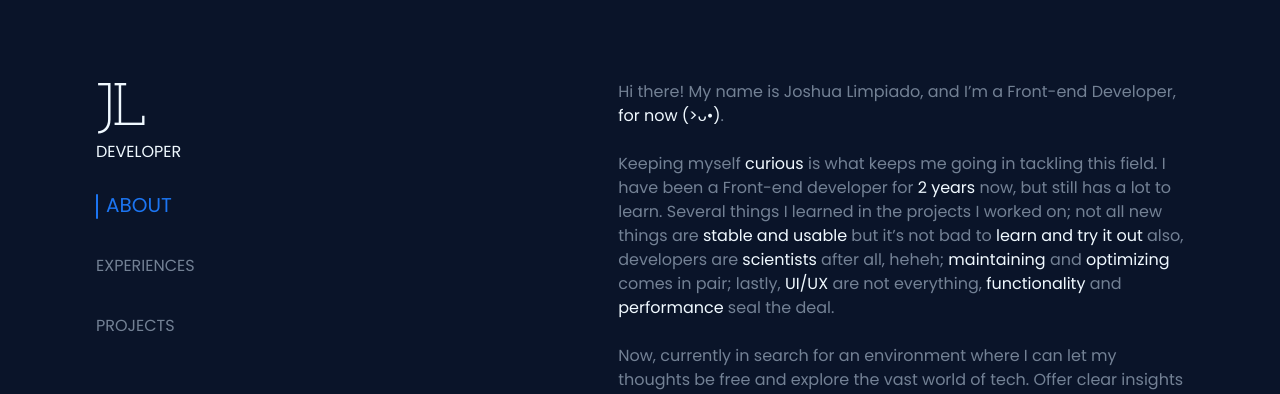
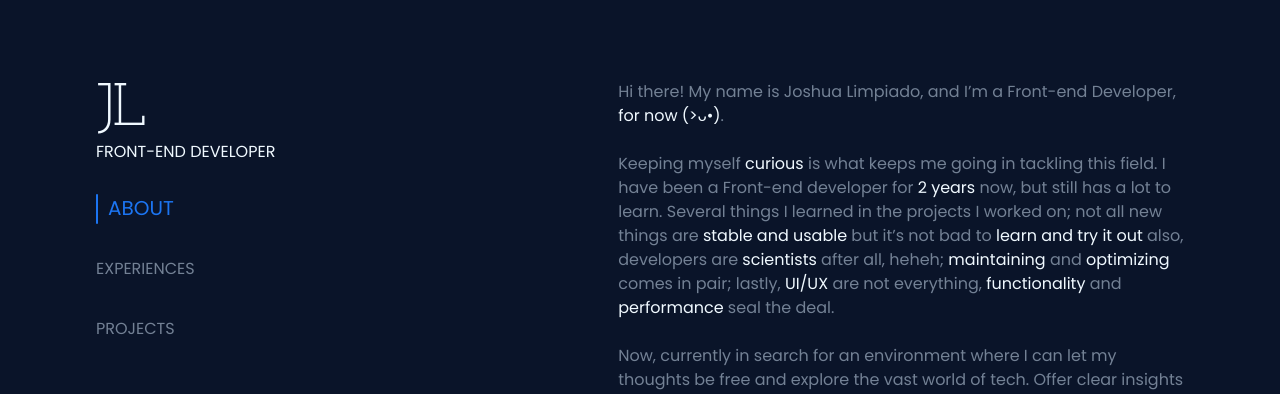
Before and after one commit to jlimpiado/jlimpiado.v1, a Next.js app: page / in a window 1280 px wide. Shown: the top 394 px of the page. Built offline with nearby package versions, Linux system fonts and the light colour scheme.

Commit message:
chore: nav optimization

```diff
--- a/src/app/components/Nav.tsx
+++ b/src/app/components/Nav.tsx
@@ -13,16 +13,18 @@ const NavItems = ({children, activeNav, handleActiveNav}: PropsWithChildren<{act
                 "item-center",
                 "cursor-pointer",
                 "h-[30px]",
+                "odd:my-[30px]"
             )}
         >
             <span className={cn(
                 "group-data-[active-nav=true]:scale-125",
                 "group-data-[active-nav=true]:text-midnight-600",
-                "group-data-[active-nav=true]:translate-x-2.5",
+                "group-data-[active-nav=true]:translate-x-3",
                 "transition-all",
                 "hover:text-midnight-600",
-                "hover:scale-125",
-                "origin-left"
+                "hover:translate-x-3",
+                "origin-left",
+                "leading-[30px]"
             )}>
                 {children}
             </span>
@@ -34,40 +36,41 @@ const Nav = () => {
     const [activeNav, setActiveNav] = useState<number>(0);
     const isClickedRef = useRef(false);
     const navRef = useRef<HTMLDivElement>(null);
-    const aboutDiv = useRef<HTMLDivElement|null>(null);
     const experiencesDiv = useRef<HTMLDivElement|null>(null);
     const projectsDiv = useRef<HTMLDivElement|null>(null);
 
     const scrollElement = (key: string) => {
         const element = document.querySelector(`div[data-nav=${key}]`)
         if(element) {
-            const top = (element.getBoundingClientRect().top + document.documentElement.scrollTop) - 194;
+            const navY = navRef.current?.getBoundingClientRect().y ?? 0;
+            const top = (element.getBoundingClientRect().top + document.documentElement.scrollTop) - navY;
             window.scrollTo({top, behavior: "smooth"});
         }
     }
     useEffect(() => {
-        aboutDiv.current = document.querySelector("div[data-nav='about']")
         experiencesDiv.current = document.querySelector("div[data-nav='experiences']")
         projectsDiv.current = document.querySelector("div[data-nav='projects']")
 
-        const handleTrackScroll = () => {
-            if(navRef.current && aboutDiv.current && experiencesDiv.current && projectsDiv.current) {
+        const handleTrackScroll = (isInit?:boolean) => {
+            if(navRef.current && experiencesDiv.current && projectsDiv.current) {
                 const navY = navRef.current.getBoundingClientRect().y;
                 const experiencesY = experiencesDiv.current.getBoundingClientRect().y;
                 const projectsY = projectsDiv.current.getBoundingClientRect().y;
-                if(isClickedRef.current) return;
+                if(!isInit && isClickedRef.current) return;
+                let newNavIdx = 0;
                 if(projectsY <= navY) {
-                    setActiveNav(2)
+                    newNavIdx = 2;
                 } else if(experiencesY <= navY) {
-                    setActiveNav(1)
-                } else {
-                    setActiveNav(0)
+                    newNavIdx = 1;
                 }
+                setActiveNav(newNavIdx);
             }
         }
 
+        handleTrackScroll(true);
+
         const handleScroll = () => {
-            requestAnimationFrame(handleTrackScroll)
+            requestAnimationFrame(() => handleTrackScroll())
         }
 
         const handleResetIsClicked = () => {
@@ -84,13 +87,13 @@ const Nav = () => {
     }, [])
     return (
         <nav className="hidden lg:block" ref={navRef}>
-            <ul className="flex flex-col gap-[30px] relative">
+            <ul className="relative w-max">
                 <span
                     style={{top: activeNav * 60}}
                     className={cn(
                         "transition-all",
                         "absolute left-0",
-                        "w-0.5 h-[25px] bg-midnight-600 rounded"
+                        "w-0.5 h-[30px] bg-midnight-600 rounded"
                     )}
                 ></span>
                 {["ABOUT", "EXPERIENCES", "PROJECTS"].map((label, idx) => (
--- a/src/app/page.tsx
+++ b/src/app/page.tsx
@@ -90,7 +90,7 @@ export default function Home() {
                     <section>
                         <div className="mb-[30px]">
                             <h2 className="font-[family-name:var(--font-josefin-slab)] text-6xl text-midnight-50">JL</h2>
-                            <p className="text-midnight-50">DEVELOPER</p>
+                            <p className="text-midnight-50">FRONT-END DEVELOPER</p>
                         </div>
                         <Nav/>
                     </section>
```
